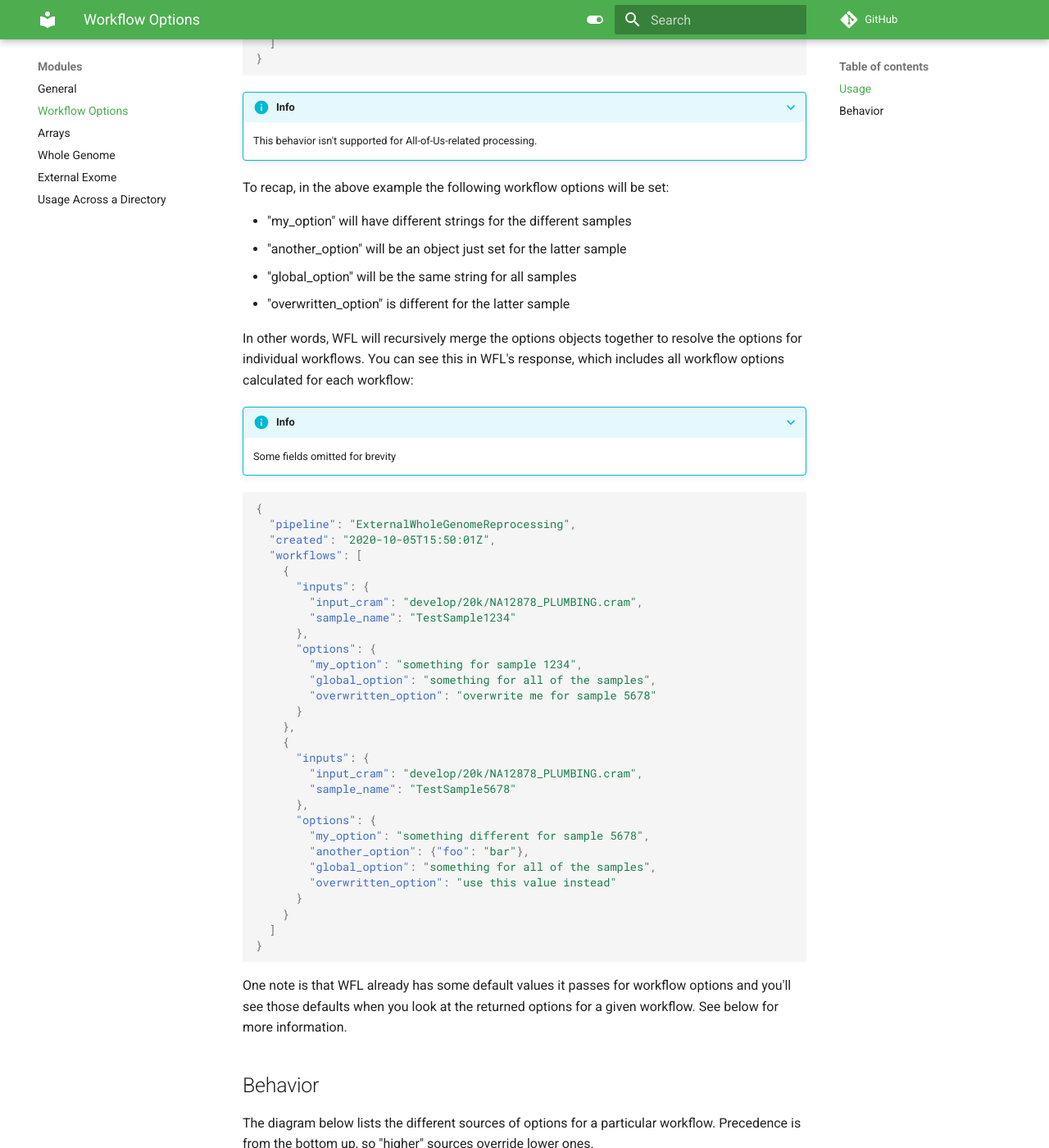
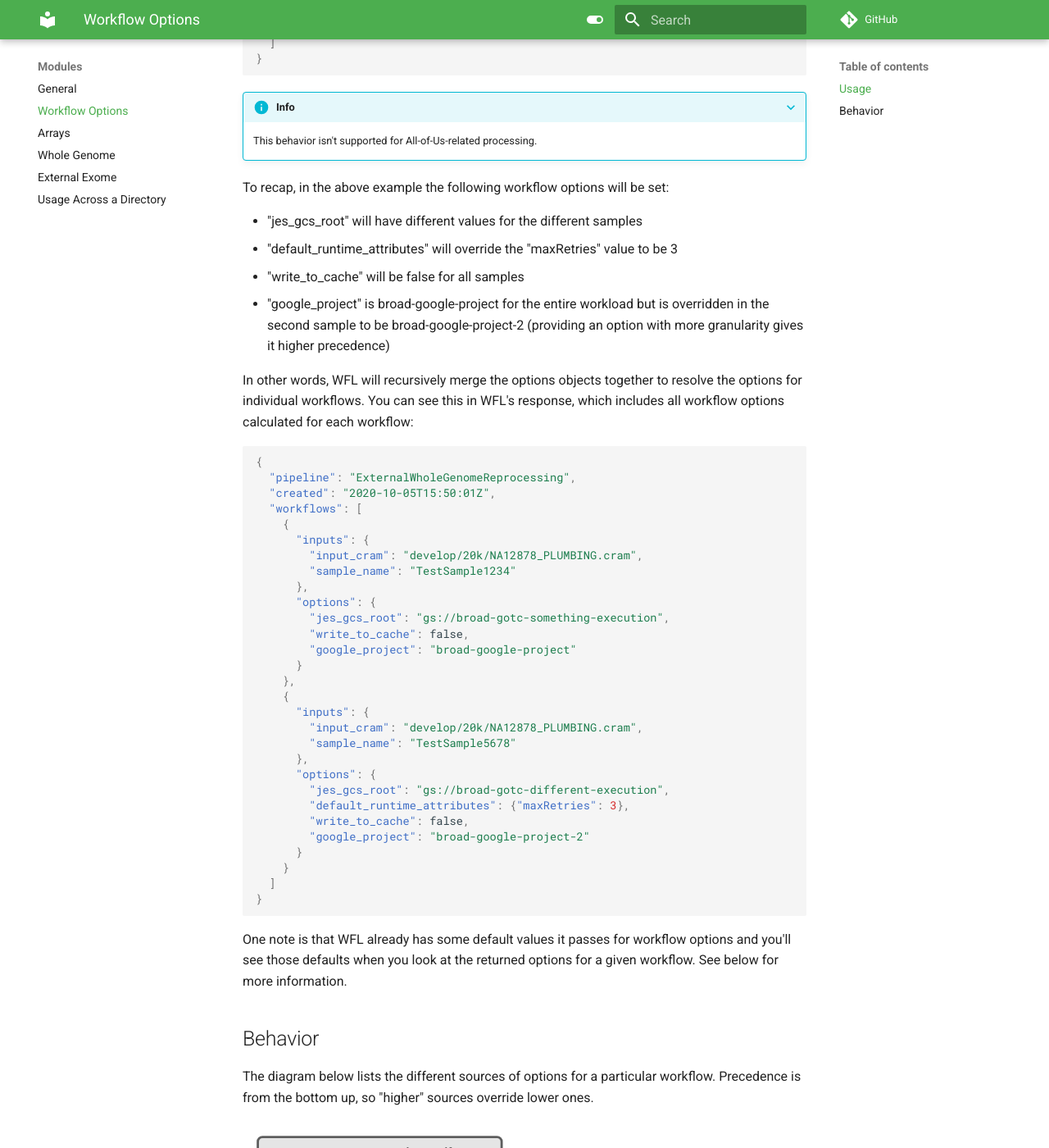
Before and after one commit to broadinstitute/wfl, an MkDocs documentation site: the page built from docs/md/workflow-options.md, in a window 1280 px wide and 1400 px high, scrolled down 1799 px. Shown: the whole window at 82% size. Built offline with MkDocs 1.6.1 and Material for MkDocs 9.7.7, drawn with Linux system fonts in a browser that asks for light colours; comment, search, counter and statistics services are not loaded; some of the changed text lies outside the part shown.

Commit message:
Update workflow-options.md (#289)
* Update workflow-options.md

* Json formatting

````diff
--- a/docs/md/workflow-options.md
+++ b/docs/md/workflow-options.md
@@ -15,8 +15,8 @@
 
 !!! info "Summary"
     - Workflow options are an arbitrary JSON object stored in a key of `options`
-    - Can be provided either per-workflow or for an entire workload (or both)
-    - Optional when you make requests but will always be included in WFL's responses
+    - Can be provided per-workflow, for an entire workload, or both
+    - Optional -- you only need to specify options if you'd like to override something
 
 Suppose the following valid workload request that you might `POST` to `/create` or `/exec`:
 
@@ -56,8 +56,8 @@ workflows, for the entire workload, or both:
   "project": "PO-1234",
   "common": {
     "options": {
-        "global_option": "something for all of the samples",
-        "overwritten_option": "overwrite me for sample 5678"
+        "write_to_cache": false,
+        "google_project": "broad-google-project"
     }
   },
   "items": [
@@ -67,7 +67,7 @@ workflows, for the entire workload, or both:
         "sample_name": "TestSample1234"
       },
       "options": {
-        "my_option": "something for sample 1234"
+        "jes_gcs_root": "gs://broad-gotc-something-execution"
       }
     },
     {
@@ -76,9 +76,9 @@ workflows, for the entire workload, or both:
         "sample_name": "TestSample5678"
       },
       "options": {
-        "my_option": "something different for sample 5678",
-        "another_option": {"foo": "bar"},
-        "overwritten_option": "use this value instead"
+        "jes_gcs_root": "gs://broad-gotc-different-execution",
+        "default_runtime_attributes": {"maxRetries": 3},
+        "google_project": "broad-google-project-2"
       }
     }
   ]
@@ -90,17 +90,16 @@ workflows, for the entire workload, or both:
 
 To recap, in the above example the following workflow options will be set:
 
-- "my_option" will have different strings for the different samples
-- "another_option" will be an object just set for the latter sample
-- "global_option" will be the same string for all samples
-- "overwritten_option" is different for the latter sample
+- "jes_gcs_root" will have different values for the different samples
+- "default_runtime_attributes" will override the "maxRetries" value to be 3
+- "write_to_cache" will be false for all samples
+- "google_project" is broad-google-project for the entire workload but is
+overridden in the second sample to be broad-google-project-2 (providing an
+option with more granularity gives it higher precedence)
 
 In other words, WFL will recursively merge the options objects together to
 resolve the options for individual workflows. You can see this in WFL's
 response, which includes all workflow options calculated for each workflow:
-
-???+ info
-    Some fields omitted for brevity
 
 ```json
 {
@@ -113,9 +112,9 @@ response, which includes all workflow options calculated for each workflow:
         "sample_name": "TestSample1234"
       },
       "options": {
-        "my_option": "something for sample 1234",
-        "global_option": "something for all of the samples",
-        "overwritten_option": "overwrite me for sample 5678"
+        "jes_gcs_root": "gs://broad-gotc-something-execution",
+        "write_to_cache": false,
+        "google_project": "broad-google-project"
       }
     },
     {
@@ -124,10 +123,10 @@ response, which includes all workflow options calculated for each workflow:
         "sample_name": "TestSample5678"
       },
       "options": {
-        "my_option": "something different for sample 5678",
-        "another_option": {"foo": "bar"},
-        "global_option": "something for all of the samples",
-        "overwritten_option": "use this value instead"
+        "jes_gcs_root": "gs://broad-gotc-different-execution",
+        "default_runtime_attributes": {"maxRetries": 3},
+        "write_to_cache": false,
+        "google_project": "broad-google-project-2"
       }
     }
   ]
````
